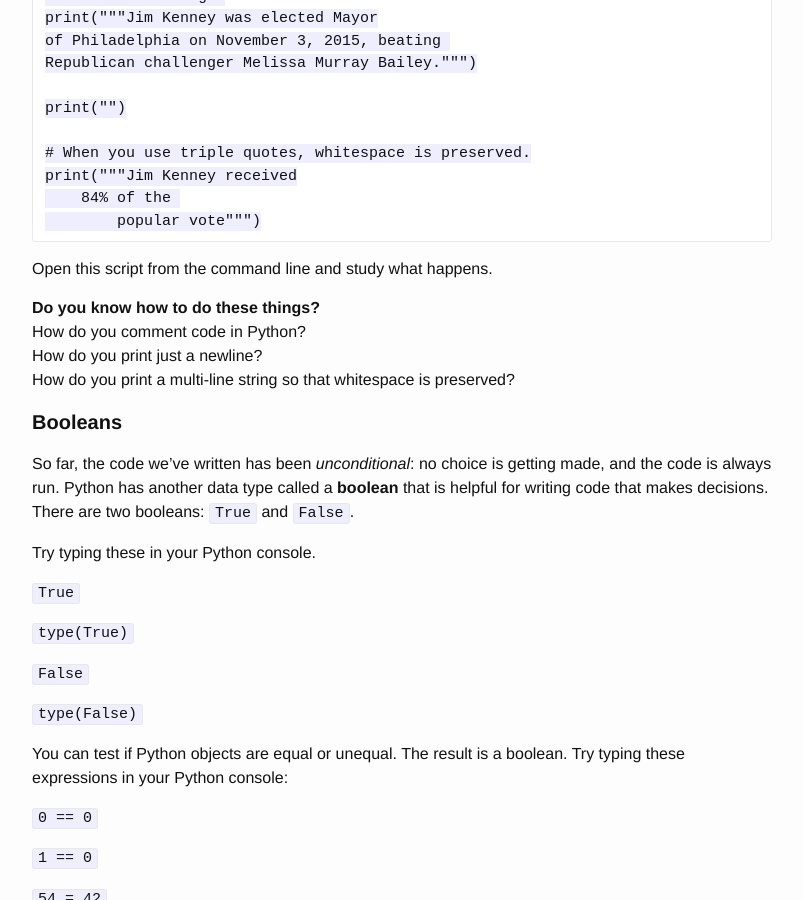
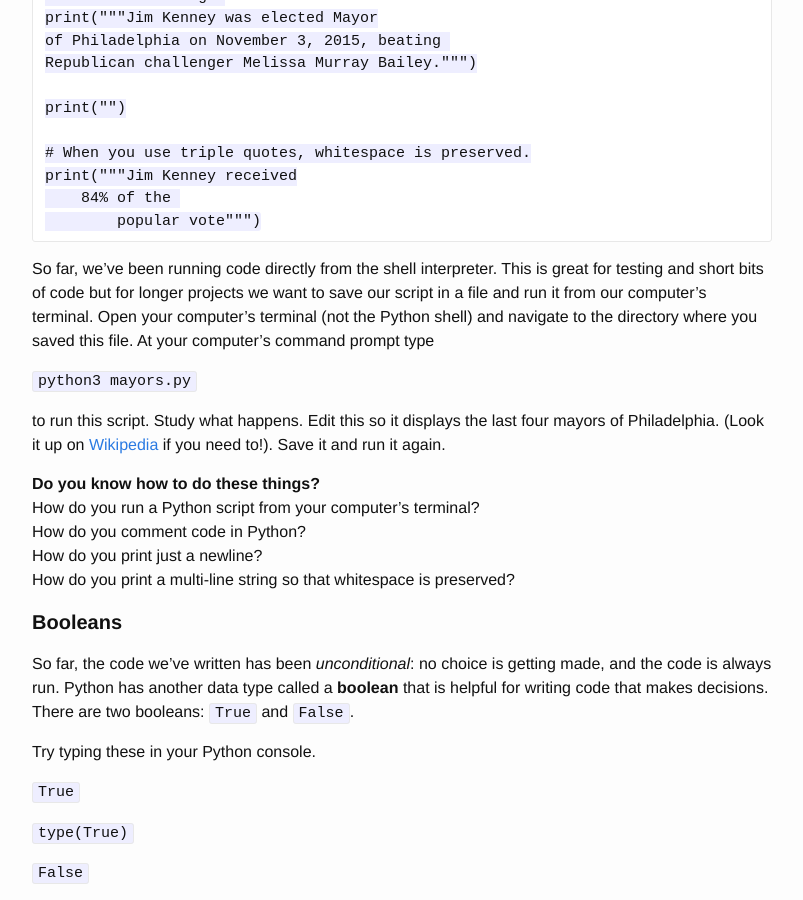
Before and after one commit to PhillyPythonWorkshop/PhillyPythonWorkshop.github.io, a Jekyll site: the page built from pages/fridaytutorial.md, in a window 1280 px wide and 900 px high, scrolled down 6544 px. Shown: the whole window, without its empty margins (238-1041 px from the left). Built offline with Jekyll 4.4.1, drawn with Linux system fonts in a browser that asks for light colours.

Commit message:
add instructions on runing script from terminal

```diff
--- a/pages/fridaytutorial.md
+++ b/pages/fridaytutorial.md
@@ -264,7 +264,7 @@ Copy and paste the following code into a new file and save it as `mayors.py`.
 
 # Notice how the 'print' command has been inserting a new line at the
 # end of our strings.
-print("The last three  mayors of Philadelphia were:")
+print("The last three mayors of Philadelphia were:")
 # We can insert newlines ourselves, using "\n".
 print("Michael Nutter\nJohn Street\Ed Rendell")
 
@@ -286,9 +286,15 @@ print("""Jim Kenney received
         popular vote""")
 ~~~
 
-Open this script from the command line and study what happens.
+So far, we've been running code directly from the shell interpreter.  This is great for testing and short bits of code but for longer projects we want to save our script in a file and run it from our computer's terminal.  Open your computer's terminal (not the Python shell) and navigate to the directory where you saved this file.  At your computer's command prompt type
+
+`python3 mayors.py`
+
+to run this script.  Study what happens.  Edit this so it displays the last four mayors of Philadelphia. (Look it up on [Wikipedia](https://en.wikipedia.org/wiki/List_of_mayors_of_Philadelphia) if you need to!).  Save it and run it again.
+
 
 **Do you know how to do these things?**
+: How do you run a Python script from your computer's terminal?
 : How do you comment code in Python?
 : How do you print just a newline?
 : How do you print a multi-line string so that whitespace is preserved?
```
